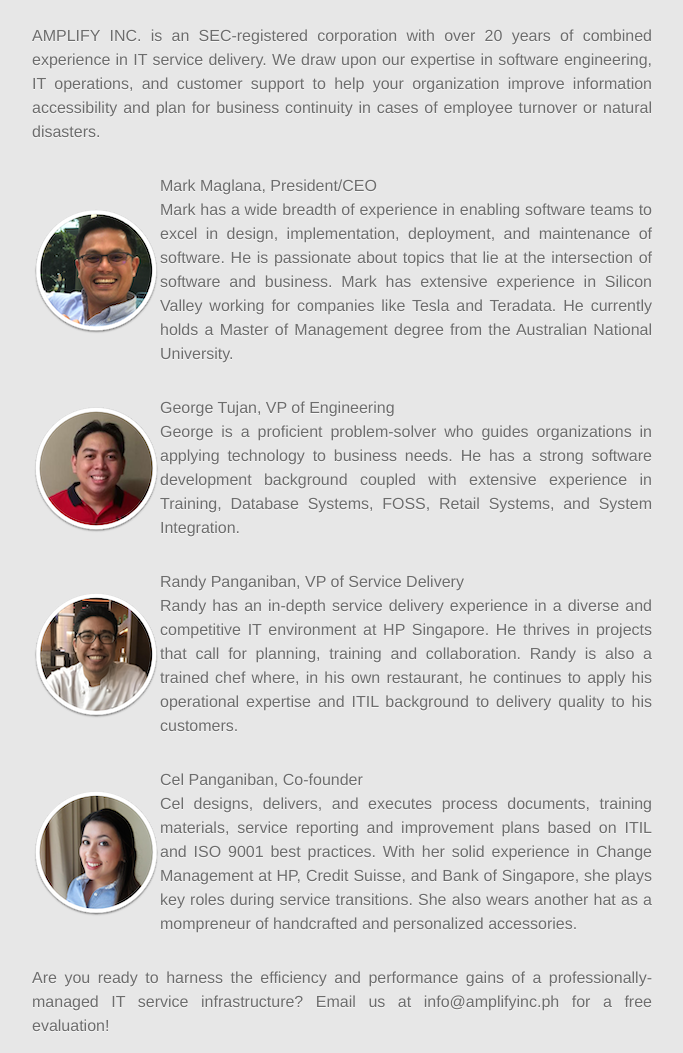
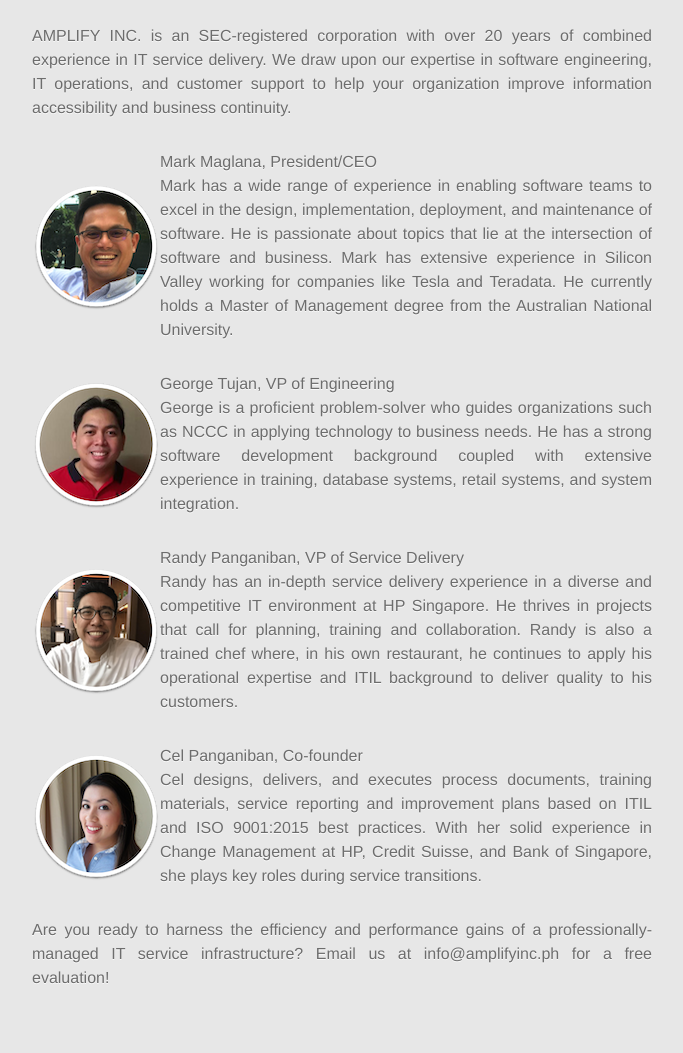
Before and after one commit to amplifyinc/amplifyinc.github.io, a plain HTML site: page index.html in a window 1280 px wide. Shown: the part 240-1293 px from the top of the page, without its empty margins (298-981 px from the left). After the commit the page ends 1245 px from the top, so only its background shows below. Drawn offline with Linux system fonts and the light colour scheme; a web font is replaced by a local one.

Commit message:
Minor copy changes

```diff
--- a/index.html
+++ b/index.html
@@ -29,13 +29,12 @@
             AMPLIFY INC. is an SEC-registered corporation with over 20 years of combined
             experience in IT service delivery. We draw upon our expertise in software
             engineering, IT operations, and customer support to help your organization
-            improve information accessibility and plan for business continuity in cases
-            of employee turnover or natural disasters.
+            improve information accessibility and business continuity.
           </div>
           <div class='section cofounder-mark'>
             <img alt="Mark" src="/images/profile-mark.png"/>
             Mark Maglana, President/CEO<br/>
-            Mark has a wide breadth of experience in enabling software teams to excel in design,
+            Mark has a wide range of experience in enabling software teams to excel in the design,
             implementation, deployment, and maintenance of software. He is passionate about topics
             that lie at the intersection of software and business. Mark has extensive experience
             in Silicon Valley working for companies like Tesla and Teradata. He currently holds a
@@ -44,9 +43,9 @@
           <div class='section cofounder-george'>
             <img alt="George" src="/images/profile-george.png"/>
             George Tujan, VP of Engineering<br/>
-            George is a proficient problem-solver who guides organizations in applying technology to business needs.
-            He has a strong software development background coupled with extensive experience in Training, Database Systems,
-            FOSS, Retail Systems, and System Integration.
+            George is a proficient problem-solver who guides organizations such as NCCC in applying
+            technology to business needs. He has a strong software development background coupled with
+            extensive experience in training, database systems, retail systems, and system integration.
           </div>
           <div class='section cofounder-randy'>
             <img alt="Randy" src="/images/profile-randy.png"/>
@@ -54,16 +53,15 @@
             Randy has an in-depth service delivery experience in a diverse and competitive IT
             environment at HP Singapore. He thrives in projects that call for planning, training
             and collaboration. Randy is also a trained chef where, in his own restaurant, he continues
-            to apply his operational expertise and ITIL background to delivery quality to his customers.
+            to apply his operational expertise and ITIL background to deliver quality to his customers.
           </div>
           <div class='section cofounder-cel'>
             <img alt="Cel" src="/images/profile-cel.png"/>
             Cel Panganiban, Co-founder<br/>
             Cel designs, delivers, and executes process documents, training materials, service
-            reporting and improvement plans based on ITIL and ISO 9001 best practices. With her
+            reporting and improvement plans based on ITIL and ISO 9001:2015 best practices. With her
             solid experience in Change Management at HP, Credit Suisse, and Bank of Singapore, she
-            plays key roles during service transitions. She also wears another hat as a mompreneur
-            of handcrafted and personalized accessories.
+            plays key roles during service transitions.
           </div>
           <div class='section content'>
             Are you ready to harness the efficiency and performance gains of a professionally-managed
```
